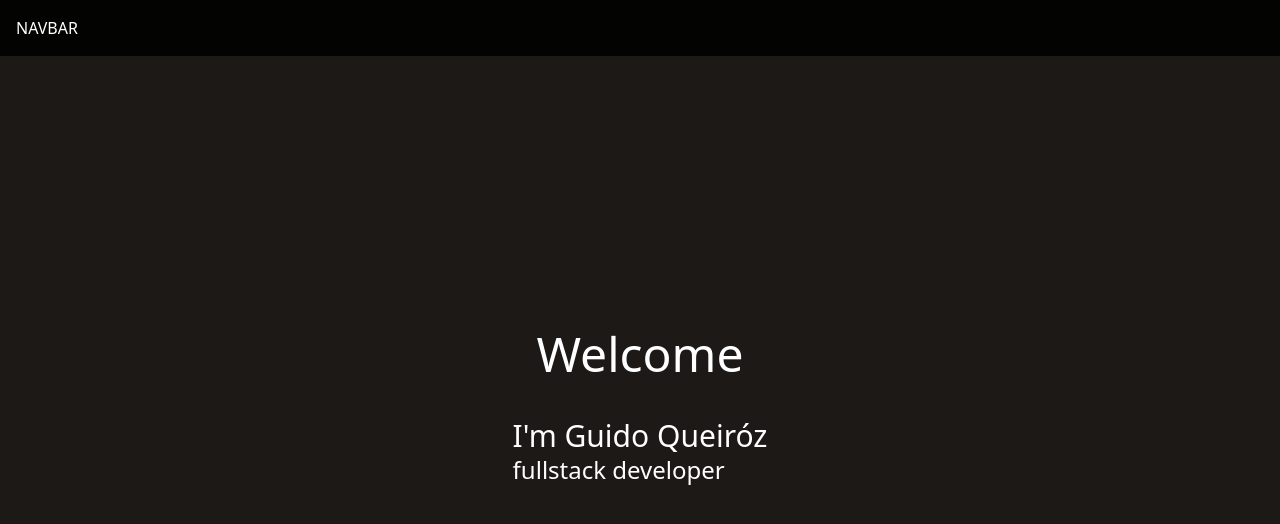
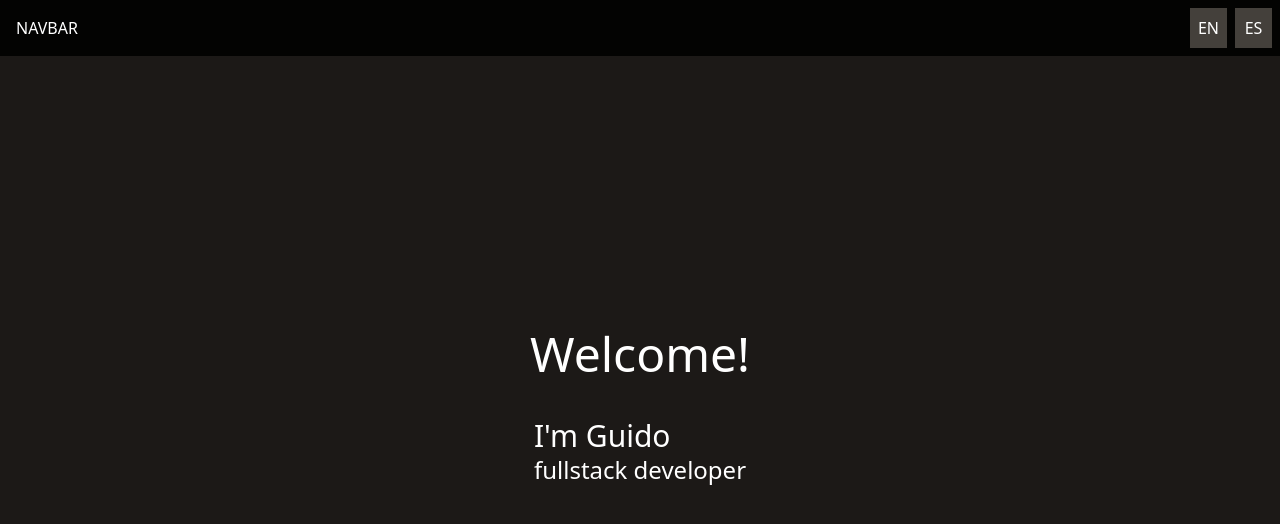
Before and after one commit to Takzzg/portfolio-sveltekit, a SvelteKit app: page / in a window 1280 px wide. Shown: the top 524 px of the page. Built offline with nearby package versions, Linux system fonts and the light colour scheme.

Commit message:
basic lang buttons

```diff
--- a/src/lib/Navbar.svelte
+++ /dev/null
@@ -1,3 +0,0 @@
-<div class="flex p-4 bg-black/75">
-    NAVBAR
-</div>
--- /dev/null
+++ b/src/lib/ui/Navbar.svelte
@@ -0,0 +1,20 @@
+<script lang="ts">
+</script>
+
+{#snippet langBtn(name: string)}
+	<button
+		onclick={() => console.log(name)}
+		class="flex aspect-square items-center justify-center bg-stone-700 p-2 hover:cursor-pointer"
+	>
+		{name}
+	</button>
+{/snippet}
+
+<div class="flex justify-between bg-black/75">
+	<div class="flex p-4">NAVBAR</div>
+
+	<div class="grid grid-cols-2 items-center gap-2 p-2">
+		{@render langBtn('EN')}
+		{@render langBtn('ES')}
+	</div>
+</div>
--- a/src/routes/+layout.svelte
+++ b/src/routes/+layout.svelte
@@ -1,7 +1,7 @@
 <script lang="ts">
 	import '../app.css';
 	import favicon from '$lib/assets/favicon.svg';
-	import Navbar from '$lib/Navbar.svelte';
+	import Navbar from '$lib/ui/Navbar.svelte';
 
 	let { children } = $props();
 </script>
--- a/src/routes/+page.svelte
+++ b/src/routes/+page.svelte
@@ -4,12 +4,12 @@
 
 <div class="grid h-full grid-rows-[100%_auto]">
 	<div class="flex flex-col items-center justify-center bg-stone-900">
-		<h1 class="text-5xl">Welcome</h1>
+		<h1 class="text-5xl">Welcome!</h1>
 
-        <div class="p-10">
-            <h3 class="text-3xl">I'm Guido Queiróz</h3>
-            <h5 class="text-2xl">fullstack developer</h5>
-        </div>
+		<div class="p-10">
+			<h3 class="text-3xl">I'm Guido</h3>
+			<h5 class="text-2xl">fullstack developer</h5>
+		</div>
 	</div>
 
 	<div class="p-10">
--- a/svelte.config.js
+++ b/svelte.config.js
@@ -3,10 +3,11 @@ import { vitePreprocess } from '@sveltejs/vite-plugin-svelte';
 
 /** @type {import('@sveltejs/kit').Config} */
 const config = {
-	// Consult https://svelte.dev/docs/kit/integrations
-	// for more information about preprocessors
-	preprocess: vitePreprocess(),
-	kit: { adapter: adapter() }
+    // Consult https://svelte.dev/docs/kit/integrations
+    // for more information about preprocessors
+    preprocess: vitePreprocess(),
+    kit: { adapter: adapter() },
+    compilerOptions: { runes: true }
 };
 
 export default config;
```
